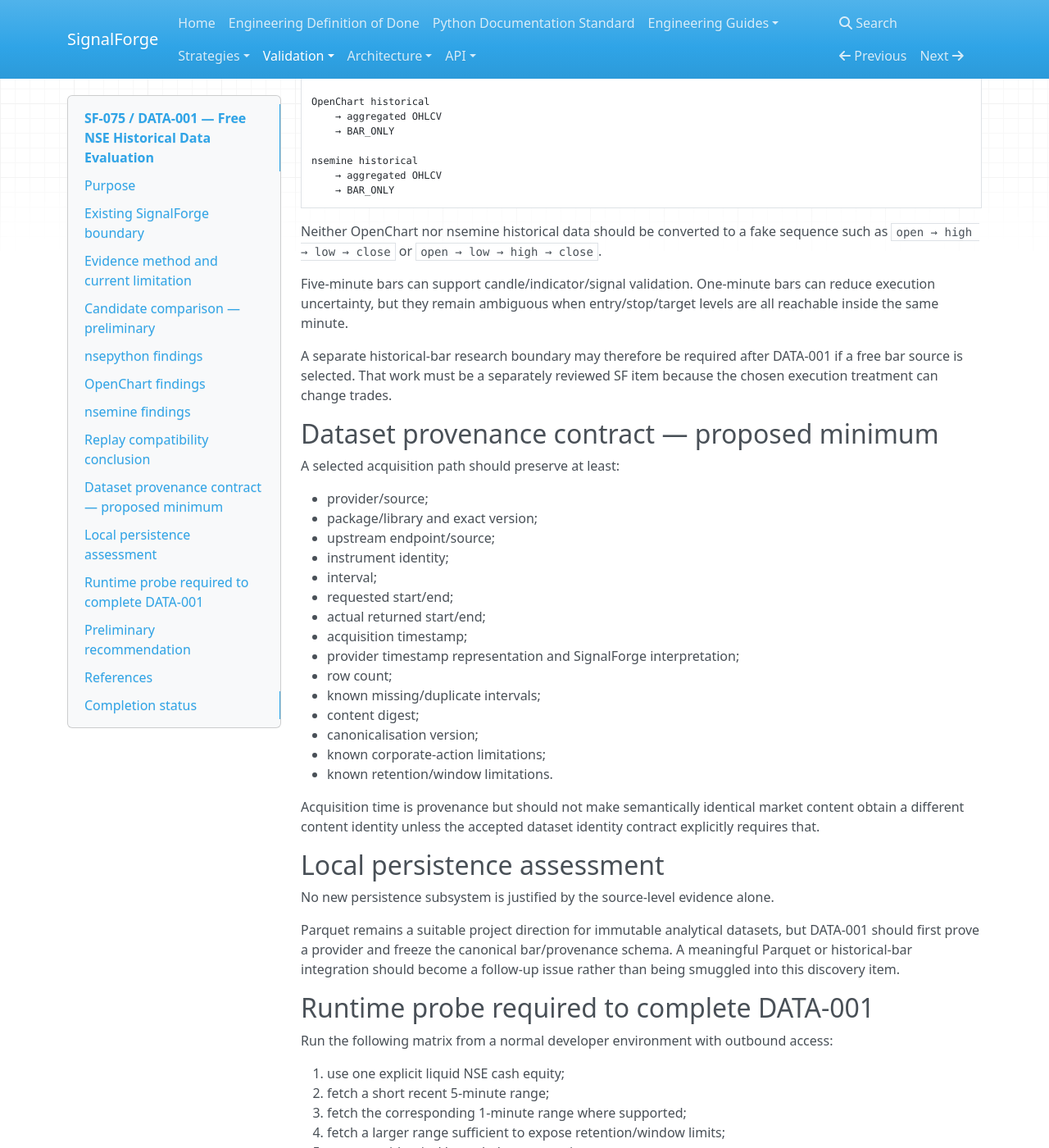
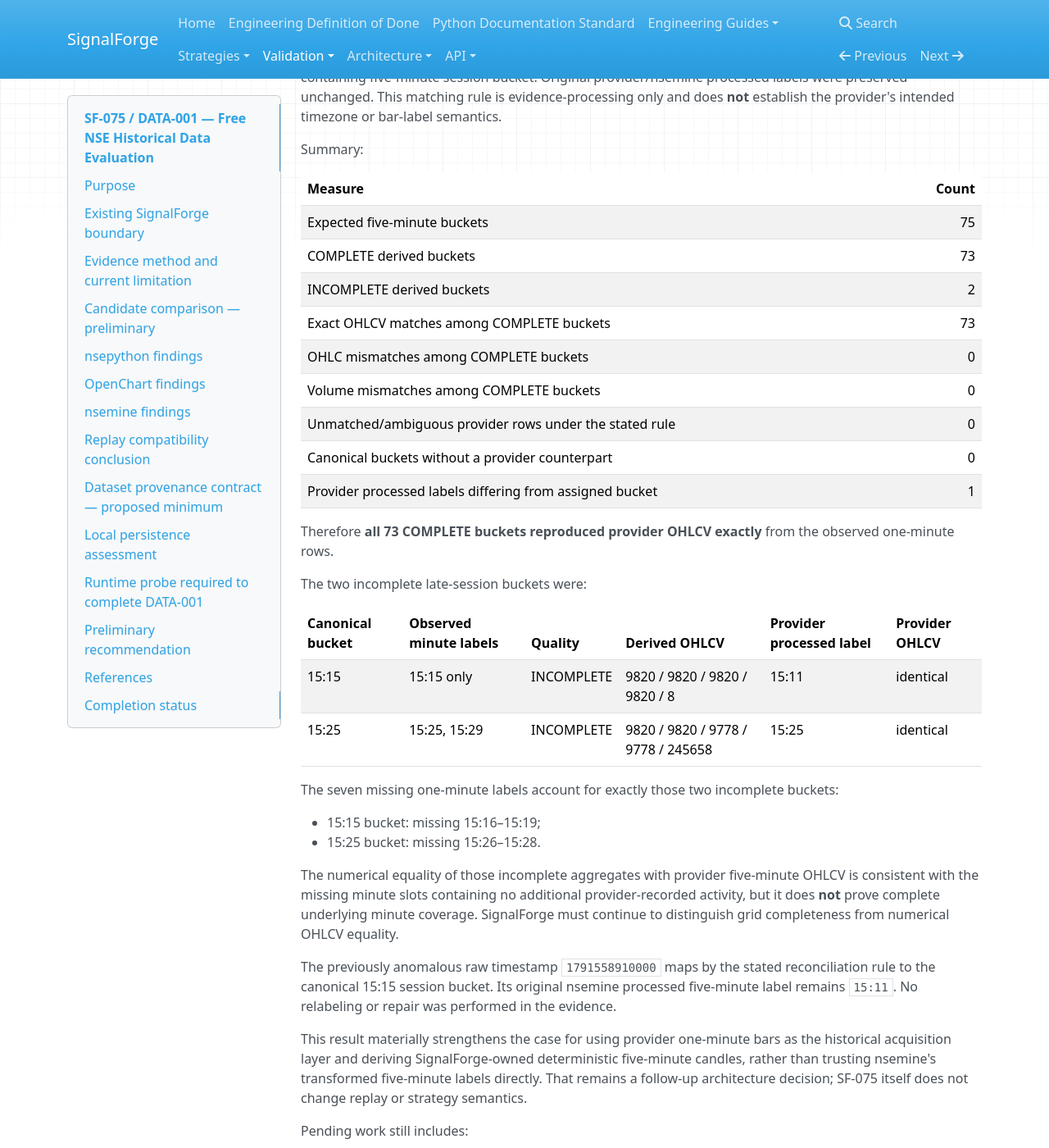
Before and after one commit to harishkamathuk/signalforge, an MkDocs documentation site: the page built from docs/validation/sf-075-data-001-free-nse-historical-data.md, in a window 1280 px wide and 1400 px high, scrolled down 10619 px. Shown: the whole window at 82% size. Built offline with MkDocs 1.6.1, drawn with Linux system fonts in a browser that asks for light colours; nearby versions of some CDN libraries; some of the changed text lies outside the part shown.

Commit message:
docs: record nsemine 1m to 5m reconciliation

```diff
--- a/docs/validation/sf-075-data-001-free-nse-historical-data.md
+++ b/docs/validation/sf-075-data-001-free-nse-historical-data.md
@@ -463,9 +463,70 @@ missing expected one-minute labels mean it cannot yet be described as complete.
 whether those absent slots represent genuine no-trade/no-update intervals in the provider source or
 missing provider data.
 
+### Runtime evidence — deterministic one-minute to five-minute reconciliation
+
+No new provider requests were made. The previously captured BAJAJ-AUTO one-minute and five-minute
+datasets for 2026-10-09 were reconciled by fixed five-minute session buckets anchored at
+09:15, 09:20, 09:25, ..., 15:25.
+
+Each derived bucket was classified independently as:
+
+- **COMPLETE** when all five expected one-minute labels were present;
+- **INCOMPLETE** otherwise.
+
+No missing one-minute bars were synthesized.
+
+Provider five-minute rows were associated to intended session buckets using an explicit
+interpretation rule: mechanically decode each raw provider five-minute timestamp and floor the
+resulting clock time to its containing five-minute session bucket. Original provider/nsemine
+processed labels were preserved unchanged. This matching rule is evidence-processing only and
+does **not** establish the provider's intended timezone or bar-label semantics.
+
+Summary:
+
+| Measure | Count |
+| --- | ---: |
+| Expected five-minute buckets | 75 |
+| COMPLETE derived buckets | 73 |
+| INCOMPLETE derived buckets | 2 |
+| Exact OHLCV matches among COMPLETE buckets | 73 |
+| OHLC mismatches among COMPLETE buckets | 0 |
+| Volume mismatches among COMPLETE buckets | 0 |
+| Unmatched/ambiguous provider rows under the stated rule | 0 |
+| Canonical buckets without a provider counterpart | 0 |
+| Provider processed labels differing from assigned bucket | 1 |
+
+Therefore **all 73 COMPLETE buckets reproduced provider OHLCV exactly** from the observed
+one-minute rows.
+
+The two incomplete late-session buckets were:
+
+| Canonical bucket | Observed minute labels | Quality | Derived OHLCV | Provider processed label | Provider OHLCV |
+| --- | --- | --- | --- | --- | --- |
+| 15:15 | 15:15 only | INCOMPLETE | 9820 / 9820 / 9820 / 9820 / 8 | 15:11 | identical |
+| 15:25 | 15:25, 15:29 | INCOMPLETE | 9820 / 9820 / 9778 / 9778 / 245658 | 15:25 | identical |
+
+The seven missing one-minute labels account for exactly those two incomplete buckets:
+
+- 15:15 bucket: missing 15:16–15:19;
+- 15:25 bucket: missing 15:26–15:28.
+
+The numerical equality of those incomplete aggregates with provider five-minute OHLCV is
+consistent with the missing minute slots containing no additional provider-recorded activity, but
+it does **not** prove complete underlying minute coverage. SignalForge must continue to distinguish
+grid completeness from numerical OHLCV equality.
+
+The previously anomalous raw timestamp `1791558910000` maps by the stated reconciliation rule to
+the canonical 15:15 session bucket. Its original nsemine processed five-minute label remains
+`15:11`. No relabeling or repair was performed in the evidence.
+
+This result materially strengthens the case for using provider one-minute bars as the historical
+acquisition layer and deriving SignalForge-owned deterministic five-minute candles, rather than
+trusting nsemine's transformed five-minute labels directly. That remains a follow-up architecture
+decision; SF-075 itself does not change replay or strategy semantics.
+
 Pending work still includes:
 
-- deterministic 1-minute -> 5-minute aggregation and comparison with provider 5-minute bars;
 - repeat acquisition equality;
 - retention/window depth;
 - broader duplicate/missing interval analysis across additional sessions;
@@ -563,7 +624,7 @@ The current evidence supports:
 - **OpenChart:** **REJECT** for DATA-001 in the observed 0.2.0 runtime path. Direct historical
   requests returned empty data, and the public high-level equity path failed exact instrument
   resolution by substituting NIFTY 50 for BAJAJ-AUTO.
-- **nsemine:** **CANDIDATE**; exact BAJAJ-AUTO identity plus both 5-minute and 1-minute retrieval are proven. The 1-minute series is monotonic and on-grid for returned rows, with no duplicates, OHLC violations or negative volume, but seven expected minute labels were absent. The same raw row that became 15:11 at 5-minute resolution is labeled 15:15 at one-minute resolution, confirming interval-dependent timestamp transformation. Processed timestamps therefore cannot yet be treated as canonical.
+- **nsemine:** **CANDIDATE**; exact BAJAJ-AUTO identity plus both 5-minute and 1-minute retrieval are proven. The 1-minute series is monotonic and on-grid for returned rows, with no duplicates, OHLC violations or negative volume, but seven expected minute labels were absent. Deterministic 1-minute -> 5-minute aggregation reproduced provider OHLCV exactly for all 73 COMPLETE buckets in the tested session. The same raw row that became 15:11 at 5-minute resolution is labeled 15:15 at one-minute resolution, confirming interval-dependent timestamp transformation. Processed 5-minute labels therefore cannot be treated as canonical.
 - **ReplaySource:** no change in SF-075.
 - **Strategy V1:** no change.
 - **Execution semantics:** no change.
@@ -588,6 +649,6 @@ OpenChart 0.2.0 runtime evaluation is complete and rejected for the observed pat
 has proven exact BAJAJ-AUTO identity and initial 5-minute retrieval. The 15:11 anomaly is now
 explained: an irregular raw provider timestamp was transformed by nsemine's fixed offset/rounding
 logic into an off-grid processed label. Provider timezone/bar-label semantics, repeatability,
-retention and deterministic 1-minute -> 5-minute reconciliation remain open. nsepython 2.101 still needs
+retention remains open; deterministic 1-minute -> 5-minute reconciliation is now proven for all complete buckets in the tested session. nsepython 2.101 still needs
 the required confirmation probe. Final SELECT / RETAIN_AS_FALLBACK / REJECT conclusions remain
 pending.
```
